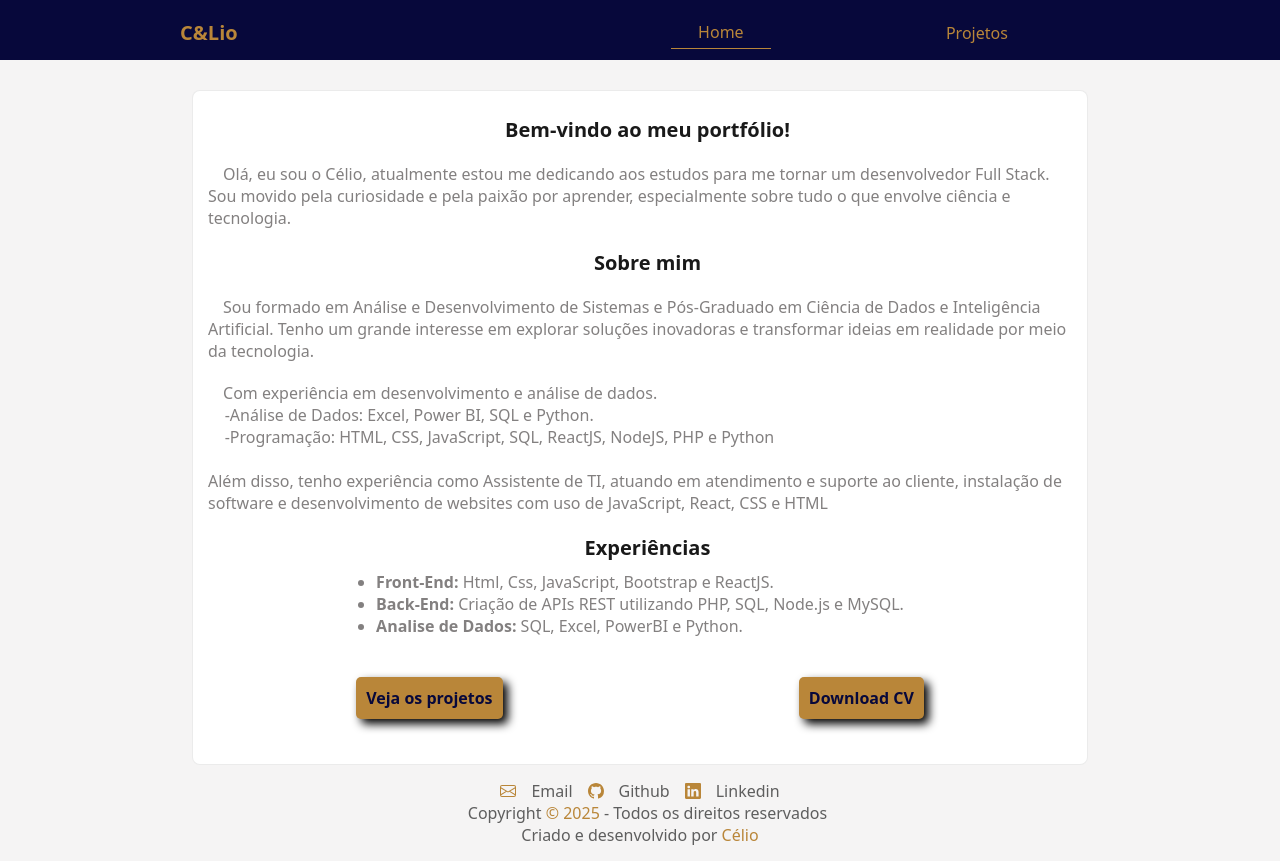
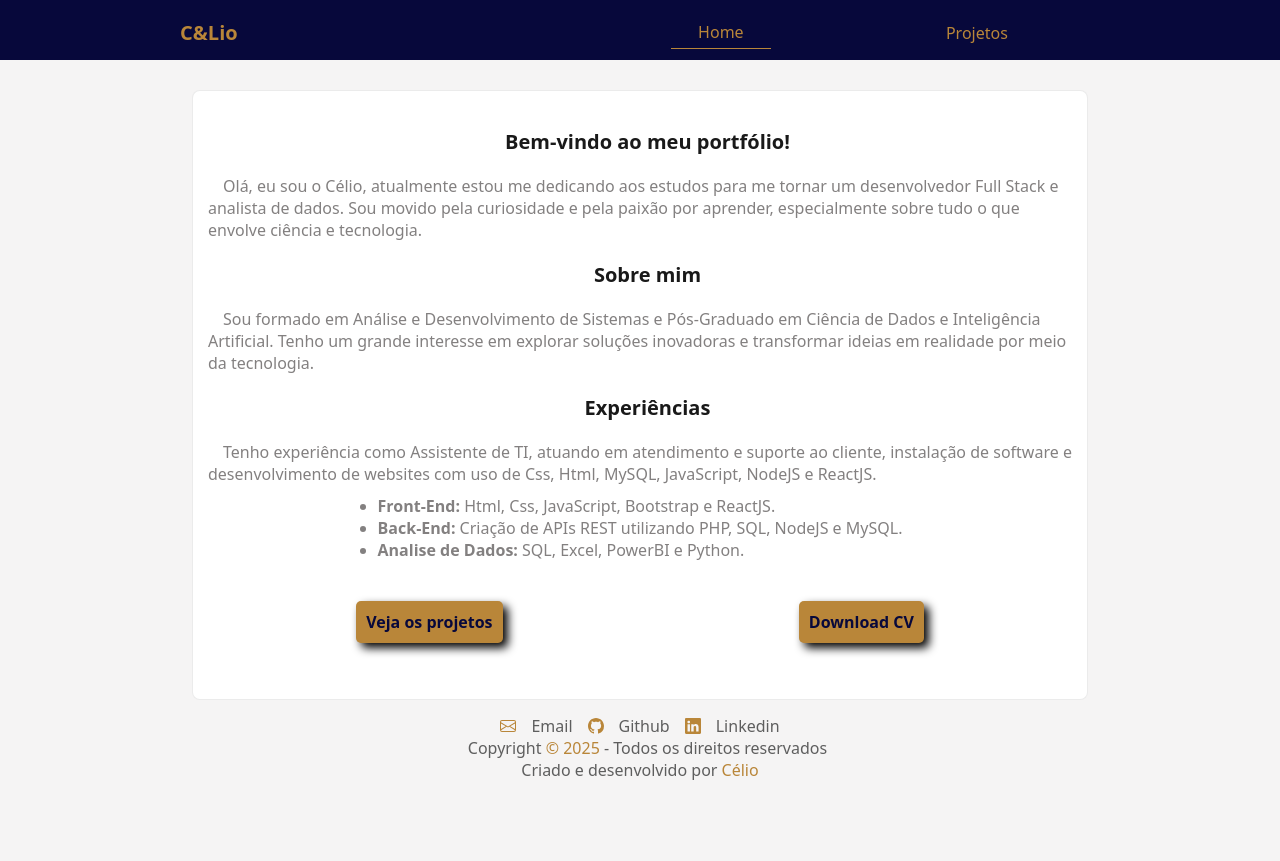
Before and after one commit to CelioDS/Portifolio-React-bd, a React (Create React App) app in the folder frontend/: page / in a window 1280 px wide. After the commit the page ends 800 px from the top, so only its background shows below. Built offline with nearby package versions, Linux system fonts and the light colour scheme.

Commit message:
FEAT : correção  na função setlike OK

```diff
--- a/frontend/src/components/Routers/Home.js
+++ b/frontend/src/components/Routers/Home.js
@@ -11,9 +11,9 @@ export default function Home() {
         <h1>Bem-vindo ao meu portfólio!</h1>
         <p>
           Olá, eu sou o Célio, atualmente estou me dedicando aos estudos para me
-          tornar um desenvolvedor Full Stack. Sou movido pela curiosidade e pela
-          paixão por aprender, especialmente sobre tudo o que envolve ciência e
-          tecnologia.
+          tornar um desenvolvedor Full Stack e analista de dados. Sou movido
+          pela curiosidade e pela paixão por aprender, especialmente sobre tudo
+          o que envolve ciência e tecnologia.
         </p>
         <h1>Sobre mim</h1>
         <p>
@@ -22,20 +22,13 @@ export default function Home() {
           em explorar soluções inovadoras e transformar ideias em realidade por
           meio da tecnologia.
         </p>
+
+        <h1>Experiências</h1>
         <p>
-          Com experiência em desenvolvimento e análise de dados.
-          <br />
-          &nbsp;&nbsp;&nbsp;&nbsp;-Análise de Dados: Excel, Power BI, SQL e
-          Python.
-          <br />
-          &nbsp;&nbsp;&nbsp;&nbsp;-Programação: HTML, CSS, JavaScript, SQL,
-          ReactJS, NodeJS, PHP e Python
-          <br />
-          <br /> Além disso, tenho experiência como Assistente de TI, atuando em
-          atendimento e suporte ao cliente, instalação de software e
-          desenvolvimento de websites com uso de JavaScript, React, CSS e HTML
+          Tenho experiência como Assistente de TI, atuando em atendimento e
+          suporte ao cliente, instalação de software e desenvolvimento de
+          websites com uso de Css, Html, MySQL, JavaScript, NodeJS e ReactJS.
         </p>
-        <h1>Experiências</h1>
         <ul>
           <li>
             <strong>Front-End:</strong> Html, Css, JavaScript, Bootstrap e
@@ -43,7 +36,7 @@ export default function Home() {
           </li>
           <li>
             <strong>Back-End:</strong> Criação de APIs REST utilizando PHP, SQL,
-            Node.js e MySQL.
+            NodeJS e MySQL.
           </li>
           <li>
             <strong>Analise de Dados:</strong> SQL, Excel, PowerBI e Python.
@@ -59,6 +52,7 @@ export default function Home() {
             download=""
             id="btn"
             title="Baixar curriculo"
+            aria-label="Baixar curriculo "
           >
             Download CV
           </a>
--- a/frontend/src/components/Routers/Projetos.js
+++ b/frontend/src/components/Routers/Projetos.js
@@ -74,7 +74,7 @@ export default function Projetos() {
 
       // 4. Atualiza o valor de "like" no backend usando o método PATCH
       await axios
-        .put(process.env.REACT_APP_DB_API + id, {
+        .put(process.env.REACT_APP_DB_API + `/${id}`, {
           curtidas: updatedLike,
           nome: projetoID[0].nome,
           descricao: projetoID[0].descricao,
@@ -83,7 +83,7 @@ export default function Projetos() {
           site: projetoID[0].site,
           repositorio: projetoID[0].repositorio,
         })
-        .then(({ data }) => /*toast.success(data)*/ "")
+        .then(({ data }) => toast.success(data))
         .catch(({ data }) => toast.error(data));
 
       // 5. Atualiza o estado local para refletir o novo valor de "like"
@@ -97,7 +97,6 @@ export default function Projetos() {
         )
       );
 
-      GetDataBase();
       setHandleSubmit(true);
     } catch (error) {
       // 7. Captura e exibe qualquer erro que ocorrer durante o processo
```
